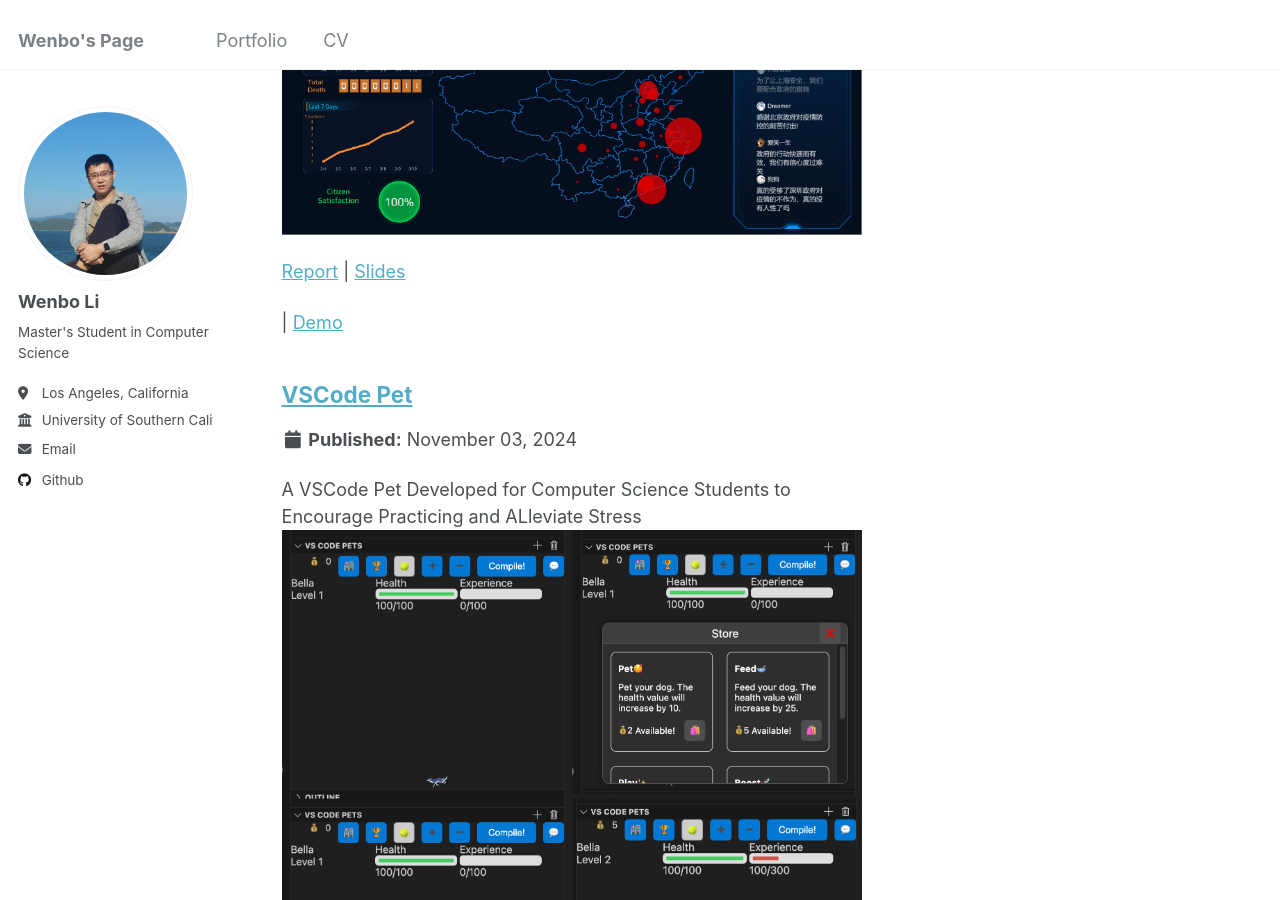
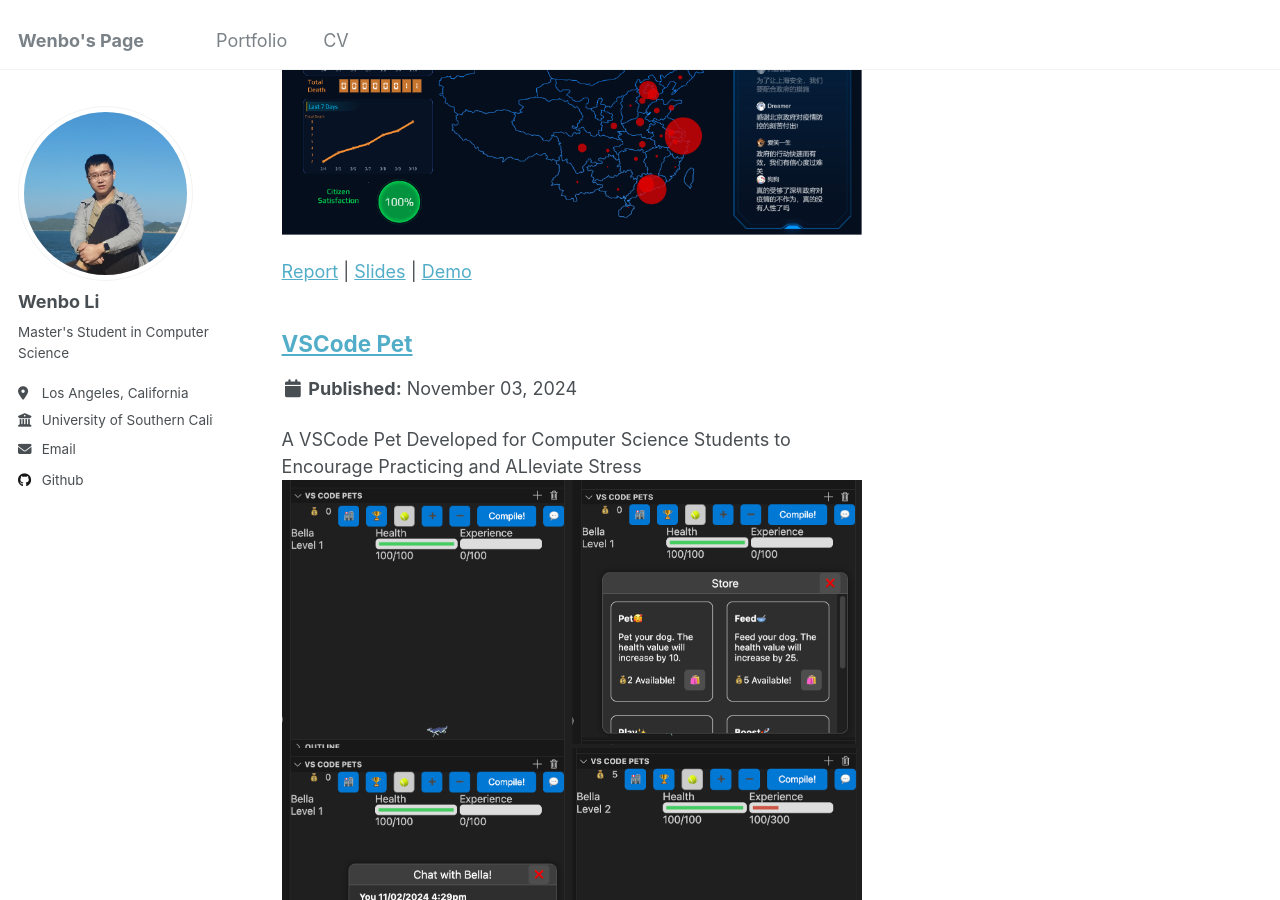
Before and after one commit to wlicb/me, a Jekyll site: the page built from _pages/portfolio.html, in a window 1280 px wide and 900 px high, scrolled down 397 px. Built offline with Jekyll 4.4.1, drawn with Linux system fonts in a browser that asks for light colours.

```diff
--- a/_includes/archive-single-portfolio.html
+++ b/_includes/archive-single-portfolio.html
@@ -54,7 +54,7 @@
     {% endif %}
 
     {% if post.paperurl and post.slidesurl and post.demourl %}
-      <p><a href="{{ post.paperurl }}">Report</a> | <a href="{{ post.slidesurl }}">Slides</a></p> | <a href="{{ post.demourl }}">Demo</a></p>
+      <p><a href="{{ post.paperurl }}">Report</a> | <a href="{{ post.slidesurl }}">Slides</a> | <a href="{{ post.demourl }}">Demo</a></p>
     {% elsif post.demourl %}
       <p><a href="{{ post.demourl }}">Demo</a></p>
     {% endif %}
```
